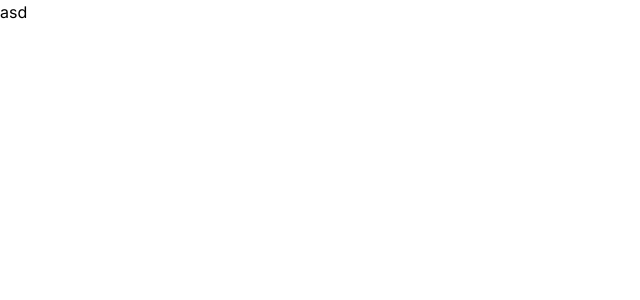
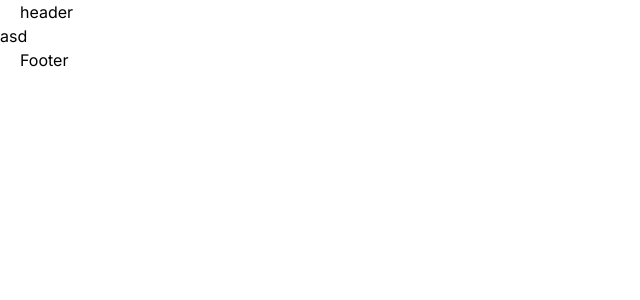
Before and after one commit to Andriikryl/css-visualizer, a Next.js app: page / in a window 1280 px wide. Shown: the top 300 px of the page, without its empty margins (0-640 px from the left). Built offline with nearby package versions, Linux system fonts and the light colour scheme.

Commit message:
add header / footer / container component

```diff
--- a/package.json
+++ b/package.json
@@ -12,6 +12,7 @@
     "@types/node": "20.6.0",
     "@types/react": "18.2.21",
     "@types/react-dom": "18.2.7",
+    "clsx": "^2.0.0",
     "eslint": "8.49.0",
     "eslint-config-next": "13.4.19",
     "framer-motion": "^10.16.4",
--- a/src/app/layout.tsx
+++ b/src/app/layout.tsx
@@ -1,6 +1,8 @@
+import Header from "@/components/header/Header";
 import "./globals.css";
 import type { Metadata } from "next";
 import { Inter } from "next/font/google";
+import Footer from "@/components/footer/Footer";
 
 const inter = Inter({ subsets: ["latin"] });
 
@@ -17,7 +19,9 @@ export default function RootLayout({
   return (
     <html lang="en">
       <body className={inter.className}>
+        <Header />
         <main>{children}</main>
+        <Footer />
       </body>
     </html>
   );
--- /dev/null
+++ b/src/components/container/Container.tsx
@@ -0,0 +1,12 @@
+import React from "react";
+import style from "./style.module.css";
+import clsx from "clsx";
+export const Container = ({
+  children,
+  className,
+}: {
+  children: React.ReactNode;
+  className?: string;
+}) => {
+  return <div className={clsx(style.container, className)}>{children}</div>;
+};
--- /dev/null
+++ b/src/components/container/style.module.css
@@ -0,0 +1,5 @@
+.container{
+    max-width: 1320px;
+    margin-inline: auto;
+    padding-inline: 20px;
+}
--- /dev/null
+++ b/src/components/footer/Footer.tsx
@@ -0,0 +1,11 @@
+import React from "react";
+import { Container } from "../container/Container";
+import style from "./style.module.css";
+
+export default function Footer() {
+  return (
+    <footer>
+      <Container>Footer</Container>
+    </footer>
+  );
+}
--- /dev/null
+++ b/src/components/header/Header.tsx
@@ -0,0 +1,11 @@
+import React from "react";
+import style from "./style.module.css";
+import { Container } from "../container/Container";
+
+export default function Header() {
+  return (
+    <header>
+      <Container>header</Container>
+    </header>
+  );
+}
```
Also changed, not shown: src/components/footer/style.module.css (added), src/components/header/style.module.css (added), 1 other file (tests, documents, lock files or other folders).
